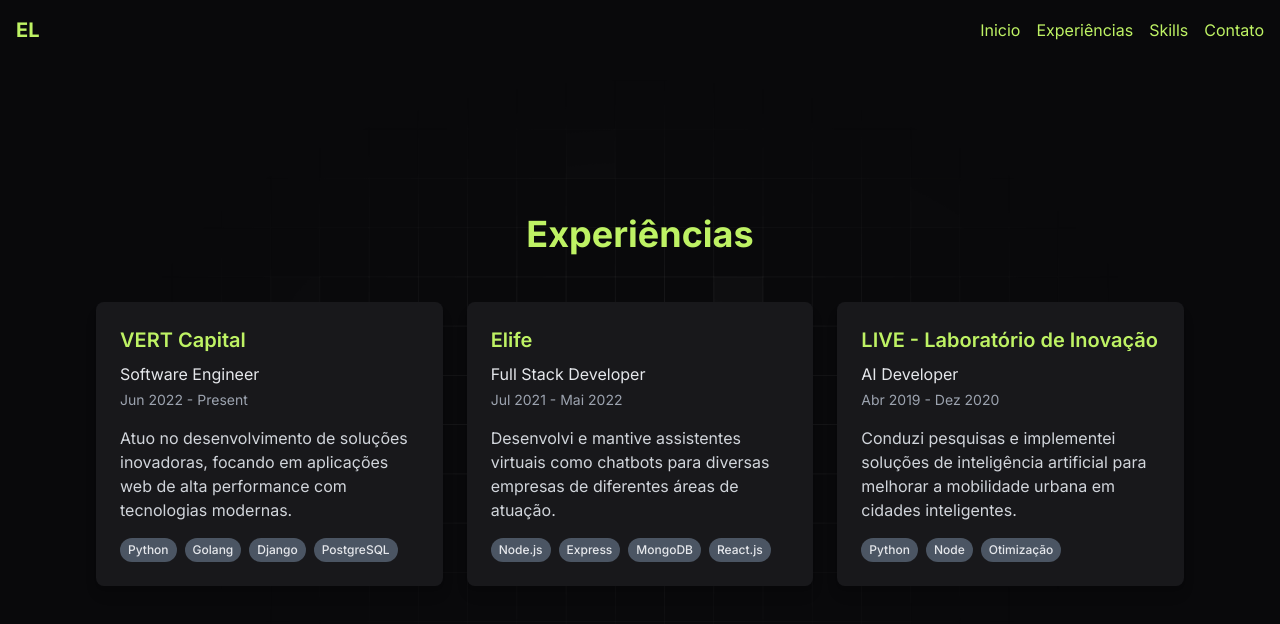
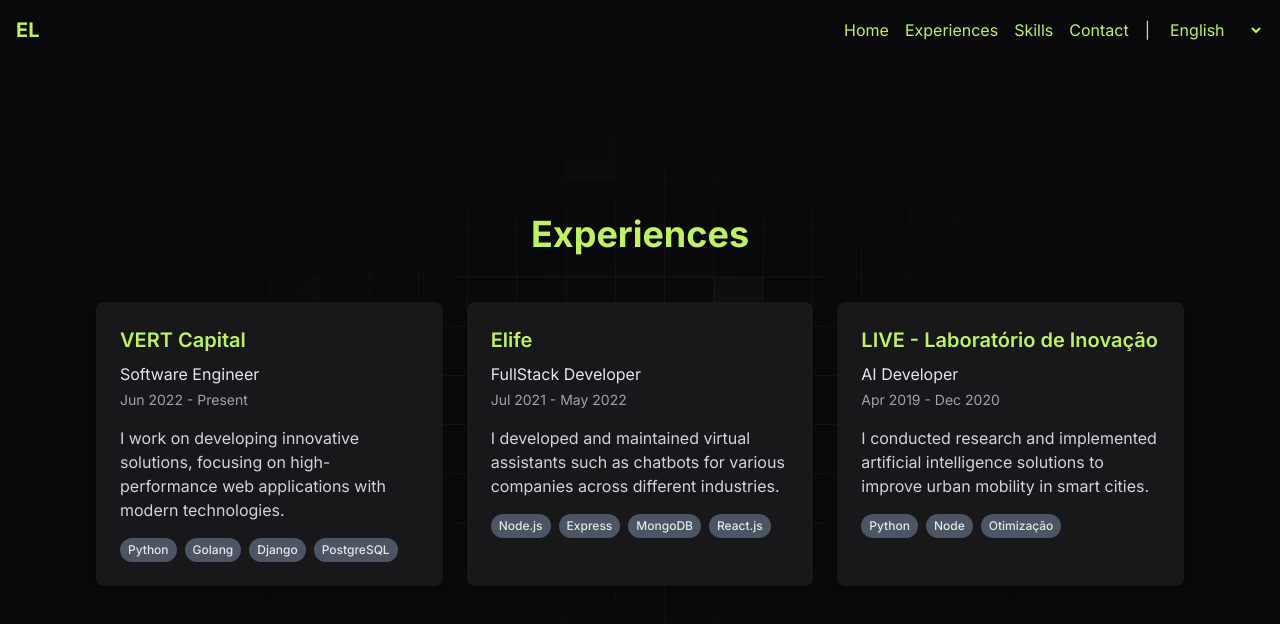
Before and after one commit to eduardoluiz7/personal-page, a React (Vite) app: page /experiences in a window 1280 px wide. Shown: the top 624 px of the page. Built offline with nearby package versions, Linux system fonts and the light colour scheme.

Commit message:
Add translation

```diff
--- a/package.json
+++ b/package.json
@@ -11,9 +11,11 @@
   "dependencies": {
     "emailjs-com": "^3.2.0",
     "framer-motion": "^11.5.4",
+    "i18next": "^23.15.1",
     "lucide-react": "^0.407.0",
     "react": "^18.3.1",
     "react-dom": "^18.3.1",
+    "react-i18next": "^15.0.2",
     "react-icons": "^5.3.0",
     "react-router-dom": "^6.26.1"
   },
--- a/src/components/nav.tsx
+++ b/src/components/nav.tsx
@@ -1,9 +1,16 @@
 import { useState } from "react";
 import { Link } from 'react-router-dom';
+import { useTranslation } from 'react-i18next';
 
 export function Navbar () {
 
     const [isOpen, setIsOpen] = useState(false);
+    const { i18n } = useTranslation();
+    const { t } = useTranslation();
+
+    const changeLanguage = (event: React.ChangeEvent<HTMLSelectElement>) => {
+      i18n.changeLanguage(event.target.value);
+    };
 
     const toggleMenu = () => {
         setIsOpen(!isOpen);
@@ -16,10 +23,19 @@
               <Link to="/">EL</Link>
             </div>
             <div className="hidden md:flex space-x-4">
-              <Link to="/" className="text-lime-300 hover:text-gray-300">Inicio</Link>
-              <Link to="/experiences" className="text-lime-300 hover:text-gray-300">Experiências</Link>
-              <Link to="/skills" className="text-lime-300 hover:text-gray-300">Skills</Link>
-              <Link to="/contact" className="text-lime-300 hover:text-gray-300">Contato</Link>
+              <Link to="/" className="text-lime-300 hover:text-gray-300">{t('nav.home')}</Link>
+              <Link to="/experiences" className="text-lime-300 hover:text-gray-300">{t('nav.experience')}</Link>
+              <Link to="/skills" className="text-lime-300 hover:text-gray-300">{t('nav.skills')}</Link>
+              <Link to="/contact" className="text-lime-300 hover:text-gray-300">{t('nav.contact')}</Link>
+              <span className="text-lime-300 m-0 p-0 border-none">|</span>
+              <select
+                value={i18n.language}
+                onChange={changeLanguage}
+                className="bg-inherit text-lime-300 border-none ml-4"
+              >
+                <option className="bg-zinc-900 text-lime-300" value="en">English</option>
+                <option className="bg-zinc-900 text-lime-300" value="pt">Português</option>
+              </select>
             </div>
             <div className="md:hidden">
               <button onClick={toggleMenu} className="text-white focus:outline-none">
@@ -32,10 +48,18 @@
           </div>
           {isOpen && (
             <div className="bg-black md:hidden">
-              <a href="/" className="block text-white hover:bg-lime-300 p-2">Inicio</a>
-              <a href="/experiences" className="block text-white hover:bg-lime-300 p-2">Experiências</a>
-              <a href="/skills" className="block text-white hover:bg-lime-300 p-2">Skills</a>
-              <a href="/contact" className="block text-white hover:bg-lime-300 p-2">Contato</a>
+              <a href="/" className="block text-white hover:bg-lime-300 p-2">{t('nav.home')}</a>
+              <a href="/experiences" className="block text-white hover:bg-lime-300 p-2">{t('nav.experience')}</a>
+              <a href="/skills" className="block text-white hover:bg-lime-300 p-2">{t('nav.skills')}</a>
+              <a href="/contact" className="block text-white hover:bg-lime-300 p-2">{t('nav.contact')}</a>
+              <select
+                value={i18n.language}
+                onChange={changeLanguage}
+                className="bg-inherit text-white border-none ml-4"
+              >
+                <option className="bg-zinc-900 text-white" value="en">English</option>
+                <option className="bg-zinc-900 text-white" value="pt">Português</option>
+              </select>
             </div>
           )}
         </nav>
--- /dev/null
+++ b/src/i18n.ts
@@ -0,0 +1,18 @@
+import i18n from 'i18next';
+import { initReactI18next } from 'react-i18next';
+import enTranslation from './locales/en/translation.json';
+import ptTranslation from './locales/pt/translation.json';
+
+i18n
+  .use(initReactI18next) // Integração do i18next com o React
+  .init({
+    resources: {
+      en: { translation: enTranslation },
+      pt: { translation: ptTranslation },
+    },
+    lng: 'en', // Idioma padrão
+    fallbackLng: 'en', // Idioma fallback
+    interpolation: { escapeValue: false }, // React já faz o escaping por padrão
+  });
+
+export default i18n;
--- /dev/null
+++ b/src/locales/en/translation.json
@@ -0,0 +1,74 @@
+{
+    "nav":{
+        "home": "Home",
+        "experience": "Experiences",
+        "skills": "Skills",
+        "contact": "Contact"
+    },
+    "home":{
+        "location": "Recife, Brazil",
+        "subtitle": "Software Engineer | Passionate about creating modern and efficient applications.",
+        "description": "Hello! I am a software engineer with 6 years of experience in building web applications and also in machine learning. My current stack consists of technologies like Python, Golang, Django, and React. When I'm not coding, I enjoy soccer and exploring new places."
+    },
+    "experiences": {
+        "title": "Experiences",
+        "vert":{
+            "role": "Software Engineer",
+            "period": "Jun 2022 - Present",
+            "description": "I work on developing innovative solutions, focusing on high-performance web applications with modern technologies."
+        },
+        "elife": {
+            "role": "FullStack Developer",
+            "period": "Jul 2021 - May 2022",
+            "description": "I developed and maintained virtual assistants such as chatbots for various companies across different industries."
+        },
+        "live": {
+            "role": "AI Developer",
+            "period": "Apr 2019 - Dec 2020",
+            "description": "I conducted research and implemented artificial intelligence solutions to improve urban mobility in smart cities."
+        }
+    },
+    "skills": {
+        "title": "Programming Languages and Tools",
+        "python": {
+            "description": "Backend development, Data Analysis, Scripting, and Machine Learning with Python.",
+            "experience": "6 years"
+        },
+        "django": {
+            "description": "Designing and implementing efficient Web Applications.",
+            "experience": "3 years"
+        },
+        "golang": {
+            "description": "Development of RESTful APIs and Microservices.",
+            "experience": "3 years"
+        },
+        "react": {
+            "description": "Developing and maintaining efficient and responsive User Interfaces using React.",
+            "experience": "2 years"
+        },
+        "node": {
+            "description": "Developing RESTful APIs and Webhooks with Node.js and Express.",
+            "experience": "3 years"
+        },
+        "typescript": {
+            "description": "Enhancing JavaScript development with static typing and advanced features.",
+            "experience": "3 years"
+        },
+        "postgres": {
+            "description": "Managing and performing queries on relational databases.",
+            "experience": "3 years"
+        },
+        "mongodb": {
+            "description": "Creating and maintaining non-relational databases.",
+            "experience": "2 years"
+        }
+    },
+    "contact":{
+        "title": "Send me a message",
+        "select-name": "Name",
+        "select-email": "E-mail",
+        "select-subject": "Subject",
+        "select-message": "Message",
+        "button-send": "Send"
+    }
+}
--- /dev/null
+++ b/src/locales/pt/translation.json
@@ -0,0 +1,74 @@
+{
+    "nav": {
+        "home": "Início",
+        "experience": "Experiências",
+        "skills": "Habilidades",
+        "contact": "Contato"
+    },
+    "home": {
+        "location": "Recife, Brasil",
+        "subtitle": "Engenheiro de Software | Apaixonado por criar aplicações modernas e eficientes.",
+        "description": "Olá! Eu sou um engenheiro de software com 6 anos de experiência em criar aplicações web e também de machine learning. Minha stack atual é composta por tecnologias como Python, Golang, Django e React. Quando não estou programando, gosto de futebol e conhecer novos lugares."
+    },
+    "experiences": {
+        "title": "Experiências",
+        "vert": {
+            "role": "Engenheiro de Software",
+            "period": "Jun 2022 - Presente",
+            "description": "Atuo no desenvolvimento de soluções inovadoras, focando em aplicações web de alta performance com tecnologias modernas."
+        },
+        "elife": {
+            "role": "Desenvolvedor FullStack",
+            "period": "Jul 2021 - Mai 2022",
+            "description": "Desenvolvi e mantive assistentes virtuais como chatbots para diversas empresas de diferentes áreas de atuação."
+        },
+        "live": {
+            "role": "Desenvolvedor de IA",
+            "period": "Abr 2019 - Dez 2020",
+            "description": "Conduzi pesquisas e implementei soluções de inteligência artificial para melhorar a mobilidade urbana em cidades inteligentes."
+        }
+    },
+    "skills": {
+        "title": "Linguagens de Programação e Ferramentas",
+        "python": {
+            "description": "Desenvolvimento backend, Análise de Dados, Scripting e Machine Learning com Python.",
+            "experience": "6 anos"
+        },
+        "django": {
+            "description": "Desenvolvimento e implementação de aplicações web eficientes.",
+            "experience": "3 anos"
+        },
+        "golang": {
+            "description": "Desenvolvimento de APIs RESTful e Microsserviços.",
+            "experience": "3 anos"
+        },
+        "react": {
+            "description": "Desenvolvimento e manutenção de interfaces de usuário eficientes e responsivas usando React.",
+            "experience": "2 anos"
+        },
+        "node": {
+            "description": "Desenvolvimento de APIs RESTful e Webhooks com Node.js e Express.",
+            "experience": "3 anos"
+        },
+        "typescript": {
+            "description": "Melhorando o desenvolvimento JavaScript com tipagem estática e funcionalidades avançadas.",
+            "experience": "3 anos"
+        },
+        "postgres": {
+            "description": "Gerenciamento e execução de queries em bancos de dados relacionais.",
+            "experience": "3 anos"
+        },
+        "mongodb": {
+            "description": "Criação e manutenção de bancos de dados não relacionais.",
+            "experience": "2 anos"
+        }
+    },
+    "contact": {
+        "title": "Envie-me uma mensagem",
+        "select-name": "Nome",
+        "select-email": "E-mail",
+        "select-subject": "Assunto",
+        "select-message": "Mensagem",
+        "button-send": "Enviar"
+    }
+}
--- a/src/main.tsx
+++ b/src/main.tsx
@@ -2,6 +2,7 @@
 import ReactDOM from 'react-dom/client'
 import { App } from './app'
 import './index.css'
+import './i18n';
 
 ReactDOM.createRoot(document.getElementById('root')!).render(
   <React.StrictMode>
--- a/src/pages/experiences.tsx
+++ b/src/pages/experiences.tsx
@@ -1,4 +1,5 @@
 import { motion } from 'framer-motion';
+import { useTranslation } from 'react-i18next';
 
 interface Experience {
     company: string
@@ -8,31 +9,32 @@
     description: string
   }
 
+  export function Experiences() {
+    const { t } = useTranslation();
     const experiences: Experience[] = [
       {
         company: "VERT Capital",
-      role: "Software Engineer",
-      period: "Jun 2022 - Present",
+        role: t('experiences.vert.role'),
+        period: t('experiences.vert.period'),
         technologies: ["Python", "Golang", "Django", "PostgreSQL"],
-      description: "Atuo no desenvolvimento de soluções inovadoras, focando em aplicações web de alta performance com tecnologias modernas."
+        description: t('experiences.vert.description')
       },
       {
         company: "Elife",
-      role: "Full Stack Developer",
-      period: "Jul 2021 - Mai 2022",
+        role: t('experiences.elife.role'),
+        period: t('experiences.elife.period'),
         technologies: ["Node.js", "Express", "MongoDB", "React.js"],
-      description: "Desenvolvi e mantive assistentes virtuais como chatbots para diversas empresas de diferentes áreas de atuação."
+        description: t('experiences.elife.description')
       },
       {
         company: "LIVE - Laboratório de Inovação",
-      role: "AI Developer",
-      period: "Abr 2019 - Dez 2020",
+        role: t('experiences.live.role'),
+        period: t('experiences.live.period'),
         technologies: ["Python", "Node", "Otimização"],
-      description: "Conduzi pesquisas e implementei soluções de inteligência artificial para melhorar a mobilidade urbana em cidades inteligentes."
+        description: t('experiences.live.description')
       }
     ]
 
-  export function Experiences() {
     return (
       <motion.div
         className="min-h-screen bg-pattern bg-no-repeat bg-center flex flex-col items-center justify-center p-4 sm:p-8"
@@ -41,7 +43,7 @@
         exit={{ opacity: 0, y: 20 }}
         transition={{ duration: 0.5 }}
         >
-        <h1 className="text-4xl font-bold text-center text-lime-300 mb-12">Experiências</h1>
+        <h1 className="text-4xl font-bold text-center text-lime-300 mb-12">{t('experiences.title')}</h1>
         <motion.div
           className="max-w-6xl mx-auto px-4 sm:px-6 lg:px-8"
           initial={{ opacity: 0 }}
@@ -60,11 +62,8 @@
 
   function ExperienceCard({ experience }: { experience: Experience }) {
     return (
-      <motion.div
+      <div
         className="bg-zinc-900 shadow-lg rounded-lg overflow-hidden transition-transform hover:-translate-y-1 hover:shadow-md duration-300"
-        initial={{ opacity: 0, scale: 0.9 }}
-        animate={{ opacity: 1, scale: 1 }}
-        transition={{ duration: 0.4 }}
         >
         <div className="p-6">
           <h3 className="text-xl font-semibold text-lime-300 mb-2">{experience.company}</h3>
@@ -82,6 +81,6 @@
             ))}
           </div>
         </div>
-      </motion.div>
+      </div>
     )
   }
--- a/src/pages/home.tsx
+++ b/src/pages/home.tsx
@@ -1,12 +1,14 @@
 import profileImg  from '../assets/profile.jpg'
-import resume from '../assets/cv_eduardo_pt.pdf'
+import resume from '../assets/eduardo_luiz_cv.pdf'
 import { FaFileDownload } from 'react-icons/fa'
 import { MapPin } from 'lucide-react'
 import { Socials } from '../components/socials'
 import { motion } from 'framer-motion';
-
+import { useTranslation } from 'react-i18next';
 
 export function Home() {
+  const { t } = useTranslation();
+
     return (
         <motion.div
           className="min-h-screen bg-pattern bg-no-repeat bg-center from-gray-100 to-white flex flex-col items-center justify-center p-4 sm:p-8"
@@ -26,22 +28,21 @@
             <h1 className="text-3xl sm:text-4xl md:text-5xl font-bold text-lime-300">Eduardo Luiz</h1>
             <div className="flex items-center justify-center text-xl sm:text-xl text-zinc-300">
                 <MapPin className="mr-2" />
-                Recife, Brasil
+                {t('home.location')}
             </div>
             <p className="text-lg sm:text-xl text-zinc-200 px-4 sm:px-0">
-              Engenheiro de Software | Apaixonado por criar aplicações modernas e eficientes.
+              {t('home.subtitle')}
             </p>
             <div className="space-y-4 px-4 sm:px-8 md:px-12">
               <p className="text-sm sm:text-base text-zinc-400 text-justify">
-                Olá! Eu sou um engenheiro de software com 6 anos de experiência em criar aplicações web e também de machine learning.
-                Minha stack atual é composta por tecnologias como Python, Golang, Django e React. Quando não estou programando, gosto de futebol e conhecer novos lugares.
+                {t('home.description')}
               </p>
             </div>
             <Socials />
             <div className="mt-6">
             <a
                 href={resume}
-                download="Eduardo_Luiz_Curriculo.pdf"
+                download="Eduardo_Luiz_CV.pdf"
                 className="inline-flex items-center px-6 py-3 bg-lime-300 text-gray-900 font-bold rounded-lg hover:bg-lime-400 transition-colors"
             >
                 <FaFileDownload className="mr-2" />
--- a/src/pages/skills.tsx
+++ b/src/pages/skills.tsx
@@ -1,6 +1,7 @@
 import { FaReact, FaNodeJs, FaPython } from 'react-icons/fa'
 import { SiTypescript, SiDjango, SiPostgresql, SiGo, SiMongodb } from 'react-icons/si'
 import { motion } from 'framer-motion';
+import { useTranslation } from 'react-i18next';
 
 interface Skill {
   name: string
@@ -9,58 +10,59 @@
   description: string
 }
 
-const skills: Skill[] = [
+export function Skills() {
+  const { t } = useTranslation();
+  const skills: Skill[] = [
     {
         name: "Python",
         icon: <FaPython className="text-yellow-500" />,
-        experience: "6 years",
-        description: "Desenvolvimento backend, Análise de Dados, Scripting e Machine Learning com Python."
+        experience: t('skills.python.experience'),
+        description: t('skills.python.description')
     },
     {
         name: "Django",
         icon: <SiDjango className="text-green-950" />,
-        experience: "3 years",
-        description: "Designing and implementing efficient Web Applications."
+        experience: t('skills.django.experience'),
+        description: t('skills.django.description')
     },
     {
       name: "Golang",
       icon: <SiGo className="text-blue-700" />,
-      experience: "3 years",
-      description: "Desenvolvimento de RESTful APIs e Microsserviços"
+      experience: t('skills.golang.experience'),
+      description: t('skills.golang.description')
   },
   {
     name: "React",
     icon: <FaReact className="text-blue-500" />,
-    experience: "2 years",
-    description: "Desenvolvimento e manutenção de Interfaces de Usuário eficientes e responsivas usando React."
+    experience: t('skills.react.experience'),
+    description: t('skills.react.description')
   },
   {
     name: "Node.js",
     icon: <FaNodeJs className="text-green-500" />,
-    experience: "3 years",
-    description: "Desenvolvimento de RESTful APIs e Webhooks com Node.js e Express."
+    experience: t('skills.node.experience'),
+    description: t('skills.node.description')
   },
   {
     name: "TypeScript",
     icon: <SiTypescript className="text-blue-700" />,
-    experience: "3 years",
-    description: "Melhorando o desenvolvimento JavaScript com tipagem estática e funcionalidades avançadas."
+    experience: t('skills.typescript.experience'),
+    description: t('skills.typescript.description')
   },
   {
     name: "PostgreSQL",
     icon: <SiPostgresql className="text-blue-500" />,
-    experience: "3 years",
-    description: "Gerenciando e realizando queries em bancos de dados relacionais."
+    experience: t('skills.postgres.experience'),
+    description: t('skills.postgres.description')
   },
   {
     name: "MongoDB",
     icon: <SiMongodb className="text-green-500" />,
-    experience: "2 years",
-    description: "Criando e mantendo bancos de dados não relacionais."
+    experience: t('skills.mongodb.experience'),
+    description: t('skills.mongodb.description')
   }
 ]
 
-export function Skills() {
   return (
     <motion.div
       className="min-h-screen bg-pattern bg-no-repeat bg-center flex flex-col items-center justify-center p-4 sm:p-8"
@@ -75,7 +77,7 @@
         animate={{ opacity: 1 }}
         transition={{ duration: 0.5, delay: 0.2 }}
         >
-        <h2 className="text-4xl font-bold text-center text-lime-300 mb-12">Linguagens e Ferramentas</h2>
+        <h2 className="text-4xl font-bold text-center text-lime-300 mb-12">{t('skills.title')}</h2>
         <div className="grid gap-6 md:grid-cols-2 lg:grid-cols-3">
           {skills.map((skill, index) => (
             <SkillCard key={index} skill={skill} />
@@ -88,11 +90,8 @@
 
 function SkillCard({ skill }: { skill: Skill }) {
     return (
-      <motion.div
+      <div
         className="bg-zinc-900 shadow-lg rounded-lg overflow-hidden transition-transform hover:-translate-y-1 hover:shadow-md duration-300"
-        initial={{ opacity: 0, scale: 0.9 }}
-        animate={{ opacity: 1, scale: 1 }}
-        transition={{ duration: 0.4 }}
         >
         <div className="p-6 flex items-center">
           <div className="flex-shrink-0 mr-4">
@@ -106,6 +105,6 @@
             <p className="text-gray-300 text-sm">{skill.description}</p>
           </div>
         </div>
-      </motion.div>
+      </div>
     )
   }
```
Also changed, not shown: src/components/contactForm.tsx (+8 -6 lines), 2 other files (tests, documents, lock files or other folders). Lines whose indentation alone changed are shown as unchanged.
